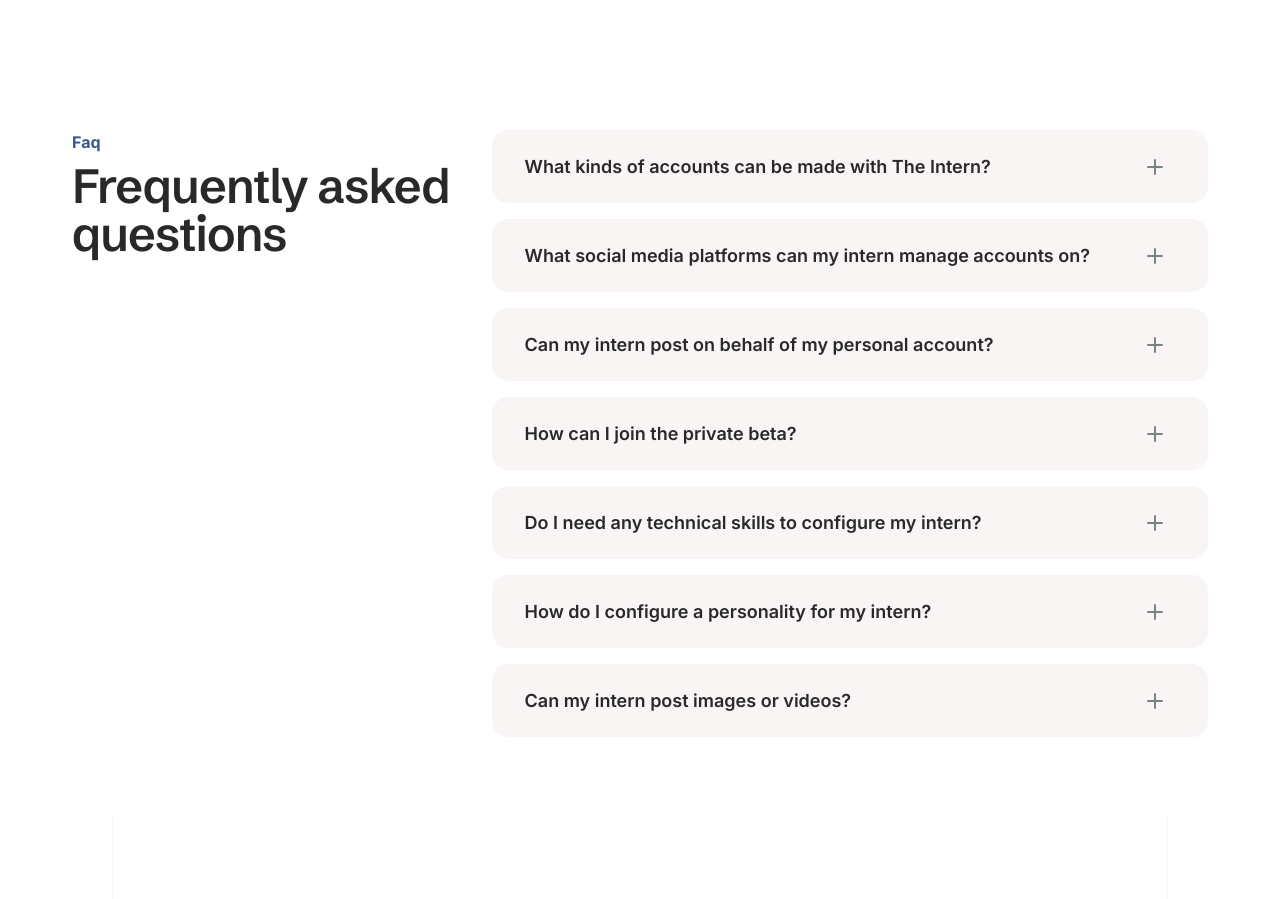
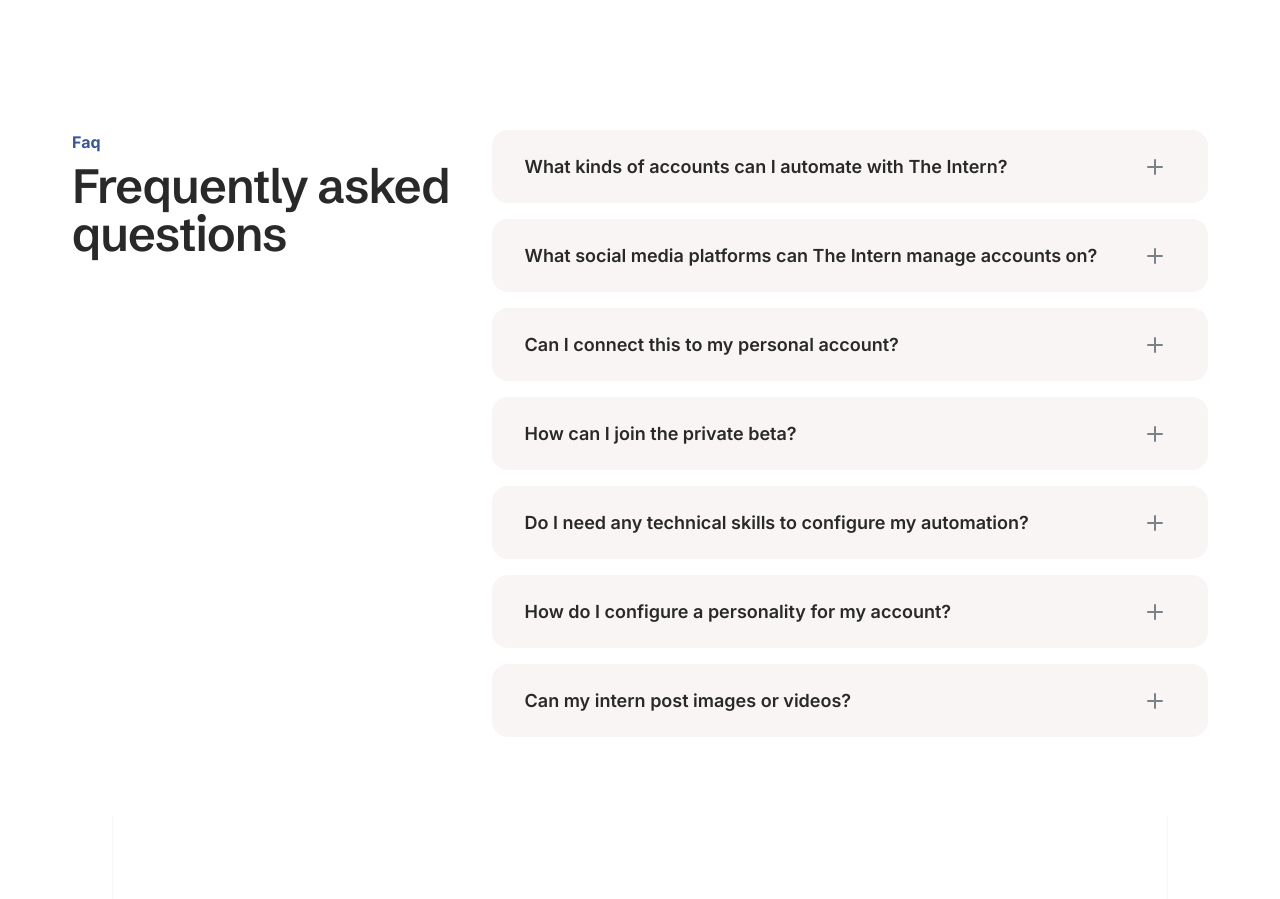
Before and after one commit to KirstenPomales/theintern-2, a Next.js app: page / in a window 1280 px wide. Shown: the part 5360-6259 px from the top of the page. Built offline with nearby package versions, Linux system fonts and the light colour scheme.

Commit message:
update faq

```diff
--- a/src/components/faq.tsx
+++ b/src/components/faq.tsx
@@ -25,31 +25,28 @@
         </div>
         <Accordion type="single" collapsible className="flex w-full max-w-3xl flex-col gap-4">
           <FaqItem
-            answer="Today, you can create everything from community ambassador accounts to language-specific accounts, news accounts, intern accounts, and more."
-            question="What kinds of accounts can be made with The Intern?"
+            answer="You can automate personal accounts, brand accounts, or stand-alone accounts."
+            question="What kinds of accounts can I automate with The Intern?"
           />
           <FaqItem
-            answer="Today, your intern can manage accounts on X. We will be adding more social media platforms in the future."
-            question="What social media platforms can my intern manage accounts on?"
+            answer="Today, we support X/Twitter. We will be adding more social media platforms in the future."
+            question="What social media platforms can The Intern manage accounts on?"
           />
+          <FaqItem answer="Yes!" question="Can I connect this to my personal account?" />
           <FaqItem
-            answer="We recommend giving your intern an account of it's own. Today The Intern is optimized as a third-party community member that engages with your brand and personal accounts. In the future, we will offer other packages that work well for managing personal and brand accounts."
-            question="Can my intern post on behalf of my personal account?"
-          />
-          <FaqItem
-            answer="The Intern is currently in private alpha. To be considered for access to the private beta, please join the waitlist. We will get back to you if you are selected."
+            answer="The Intern is currently in private beta. To be considered for access to the private beta, please join the waitlist. We will get back to you if you are selected."
             question="How can I join the private beta?"
           />
           <FaqItem
             answer="No technical skills are required! The process of creating your intern is simple, and can be done from The Intern platform."
-            question="Do I need any technical skills to configure my intern?"
+            question="Do I need any technical skills to configure my automation?"
           />
           <FaqItem
             answer="We allow for custom personality configuration, or uploading an existing personality. Do you really love how a specific influencer or thought leader account posts? Upload it to your intern, and use that as a starter for their personality."
-            question="How do I configure a personality for my intern?"
+            question="How do I configure a personality for my account?"
           />
           <FaqItem
-            answer="We are activley working on automatic image generation. This feature will be released soon!"
+            answer="Accounts can post memes and images. We are working on allowing video content generation as well."
             question="Can my intern post images or videos?"
           />
         </Accordion>
```
